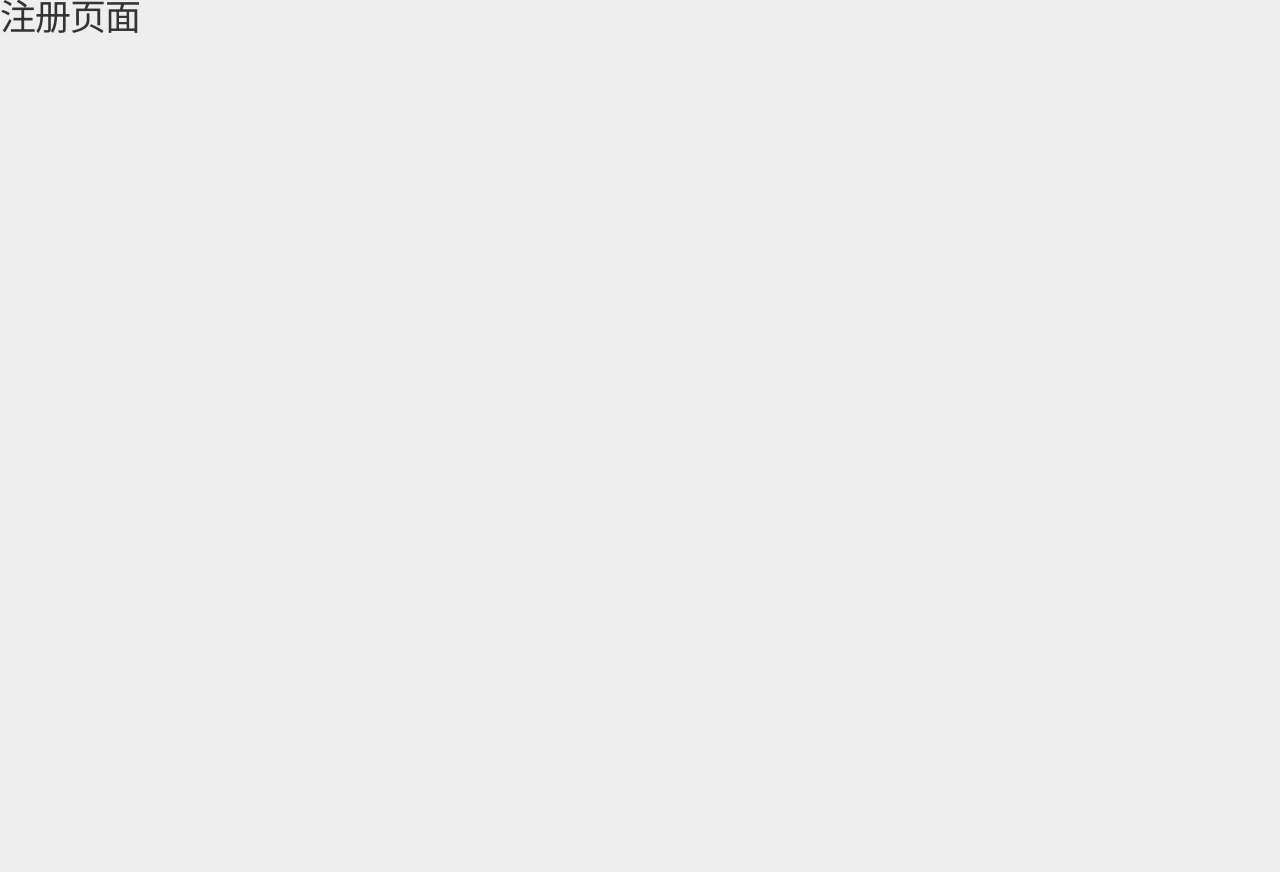
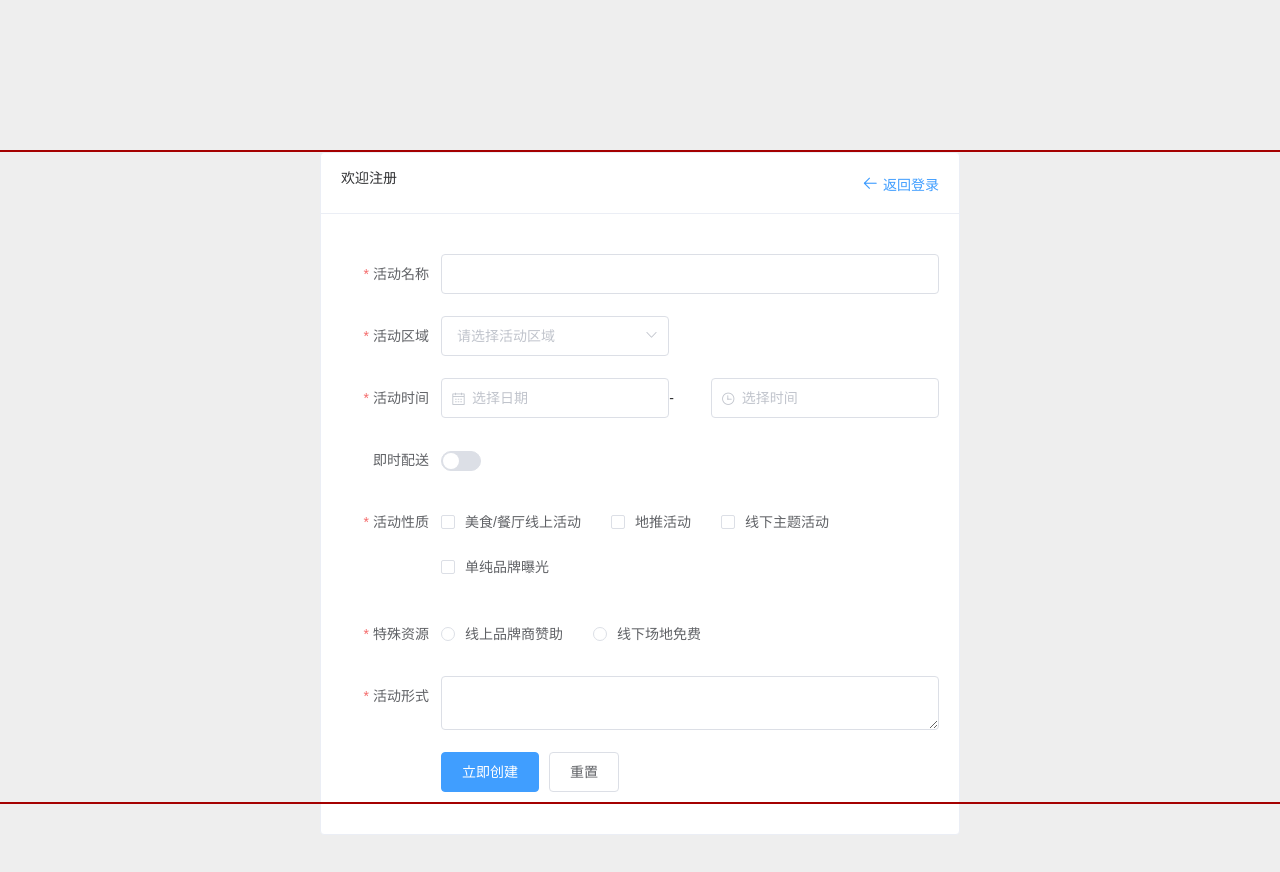
Before and after one commit to wonderlandCSDN/my_admin, a Vue app: page /#/register in a window 1280 px wide. Shown: the top 872 px of the page. Before the commit the page ends 800 px from the top, so only its background shows below. Built offline with nearby package versions, Linux system fonts and the light colour scheme.

Commit message:
注册页面

```diff
--- /dev/null
+++ b/src/sass/base/register.scss
@@ -0,0 +1,32 @@
+@import "../base/skinConfig.scss";
+.register_box{
+    position: relative;
+    .header_reg{
+        height: 150px;
+        border-bottom: 2px solid $themColor;
+    }
+
+    .content_reg{
+        height: 650px;
+        width: 50%;
+        margin: auto;
+        .form_box{
+            padding-top: 20px;
+        }
+        .btn{
+            float: right;
+            padding: 3px 0;
+            color:#409EFF;
+        }
+        .icon{
+            font-size: 18px;
+            // border: 1px solid #000;
+        }
+
+    }
+
+    .footer_reg{
+        height: 150px;
+        border-top: 2px solid $themColor;
+    }
+}
--- /dev/null
+++ b/src/sass/base/skinConfig.scss
@@ -0,0 +1 @@
+$themColor: #a40000;
--- a/src/view/register/register.vue
+++ b/src/view/register/register.vue
@@ -1,6 +1,67 @@
 <template>
     <div class="register_box">
-        <h1>注册页面</h1>
+        <div class="header_reg">
+
+        </div>
+        <div class="content_reg">
+            <el-card shadow="hover">
+                 <div slot="header" class="clearfix">
+                    <span>欢迎注册</span>
+                    <router-link class="btn" :to="{name: 'login',path:'/login'}"><i class="el-icon-back icon"></i> 返回登录</router-link>
+                </div>
+
+                <el-form :model="ruleForm" :rules="rules" ref="ruleForm" label-width="100px" class="demo-ruleForm form_box">
+                    <el-form-item label="活动名称" prop="name">
+                        <el-input v-model="ruleForm.name"></el-input>
+                    </el-form-item>
+                    <el-form-item label="活动区域" prop="region">
+                        <el-select v-model="ruleForm.region" placeholder="请选择活动区域">
+                        <el-option label="区域一" value="shanghai"></el-option>
+                        <el-option label="区域二" value="beijing"></el-option>
+                        </el-select>
+                    </el-form-item>
+                    <el-form-item label="活动时间" required>
+                        <el-col :span="11">
+                        <el-form-item prop="date1">
+                            <el-date-picker type="date" placeholder="选择日期" v-model="ruleForm.date1" style="width: 100%;"></el-date-picker>
+                        </el-form-item>
+                        </el-col>
+                        <el-col class="line" :span="2">-</el-col>
+                        <el-col :span="11">
+                        <el-form-item prop="date2">
+                            <el-time-picker placeholder="选择时间" v-model="ruleForm.date2" style="width: 100%;"></el-time-picker>
+                        </el-form-item>
+                        </el-col>
+                    </el-form-item>
+                    <el-form-item label="即时配送" prop="delivery">
+                        <el-switch v-model="ruleForm.delivery"></el-switch>
+                    </el-form-item>
+                    <el-form-item label="活动性质" prop="type">
+                        <el-checkbox-group v-model="ruleForm.type">
+                        <el-checkbox label="美食/餐厅线上活动" name="type"></el-checkbox>
+                        <el-checkbox label="地推活动" name="type"></el-checkbox>
+                        <el-checkbox label="线下主题活动" name="type"></el-checkbox>
+                        <el-checkbox label="单纯品牌曝光" name="type"></el-checkbox>
+                        </el-checkbox-group>
+                    </el-form-item>
+                    <el-form-item label="特殊资源" prop="resource">
+                        <el-radio-group v-model="ruleForm.resource">
+                        <el-radio label="线上品牌商赞助"></el-radio>
+                        <el-radio label="线下场地免费"></el-radio>
+                        </el-radio-group>
+                    </el-form-item>
+                    <el-form-item label="活动形式" prop="desc">
+                        <el-input type="textarea" v-model="ruleForm.desc"></el-input>
+                    </el-form-item>
+                    <el-form-item>
+                        <el-button type="primary" @click="submitForm('ruleForm')">立即创建</el-button>
+                        <el-button @click="resetForm('ruleForm')">重置</el-button>
+                    </el-form-item>
+                </el-form>
+            </el-card>
+
+        </div>
+        <div class="footer_reg"></div>
     </div>
 </template>
 
@@ -8,7 +69,42 @@
 export default {
 name: 'register',
 data() {
-    return {}
+    return {
+        ruleForm: {
+          name: '',
+          region: '',
+          date1: '',
+          date2: '',
+          delivery: false,
+          type: [],
+          resource: '',
+          desc: ''
+        },
+        rules: {
+          name: [
+            { required: true, message: '请输入活动名称', trigger: 'blur' },
+            { min: 3, max: 5, message: '长度在 3 到 5 个字符', trigger: 'blur' }
+          ],
+          region: [
+            { required: true, message: '请选择活动区域', trigger: 'change' }
+          ],
+          date1: [
+            { type: 'date', required: true, message: '请选择日期', trigger: 'change' }
+          ],
+          date2: [
+            { type: 'date', required: true, message: '请选择时间', trigger: 'change' }
+          ],
+          type: [
+            { type: 'array', required: true, message: '请至少选择一个活动性质', trigger: 'change' }
+          ],
+          resource: [
+            { required: true, message: '请选择活动资源', trigger: 'change' }
+          ],
+          desc: [
+            { required: true, message: '请填写活动形式', trigger: 'blur' }
+          ]
+        }
+    }
 },
 //组件
     components: {
@@ -24,10 +120,23 @@
     mounted() {
     },
     methods: {
+        submitForm(formName) {
+        this.$refs[formName].validate((valid) => {
+          if (valid) {
+            alert('submit!');
+          } else {
+            console.log('error submit!!');
+            return false;
+          }
+        });
+      },
+      resetForm(formName) {
+        this.$refs[formName].resetFields();
+      }
     },
 }
 </script>
 
 <style lang='scss' rel='stylesheet/scss' scoped>
-
+    @import '../../sass/base/register.scss'
 </style>
```
Lines whose indentation alone changed are shown as unchanged.
